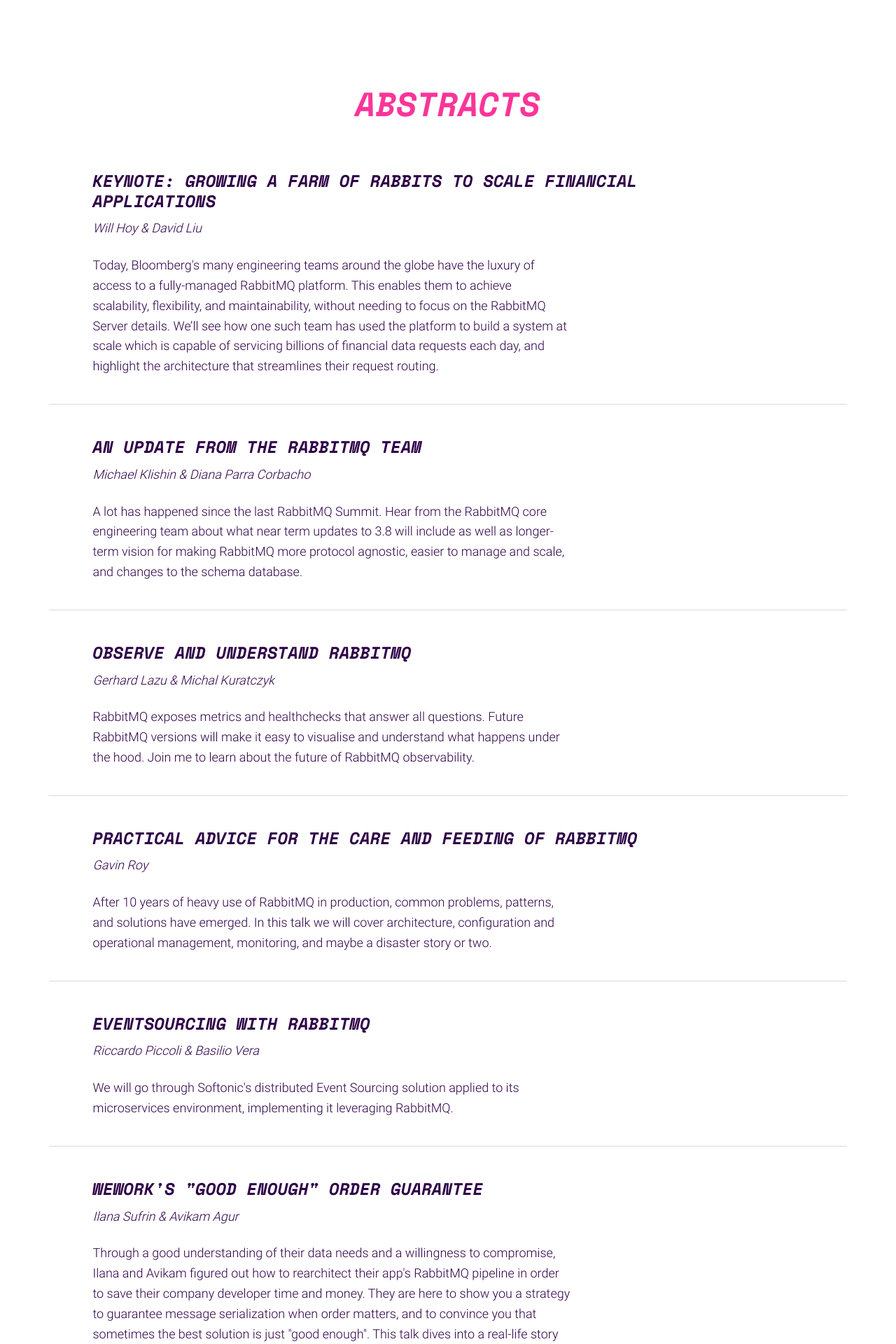
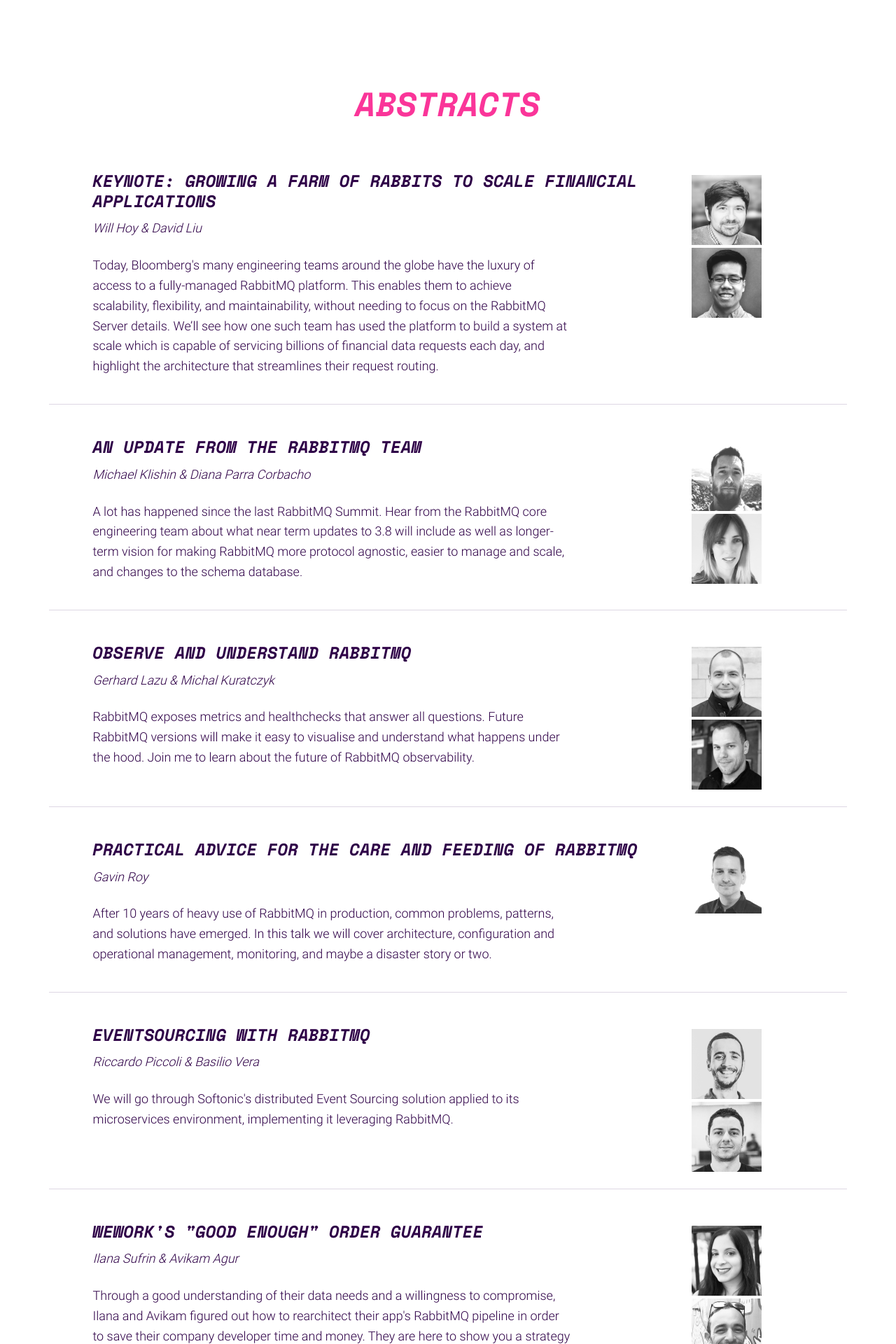
Before and after one commit to isabella232/rabbitmq-summit-1, a Jekyll site: the page built from index.html, in a window 1280 px wide. Shown: the part 2932-4852 px from the top of the page at 70% size. Built offline with Jekyll 4.4.1, drawn with Linux system fonts in a browser that asks for light colours; nearby versions of some CDN libraries; comment, search, counter and statistics services are not loaded.

Commit message:
Adds speaker photos to schedule

```diff
--- a/index.html
+++ b/index.html
@@ -224,22 +224,12 @@ footer-logo: /img/logo-pink.png
             {% endif %}
           </div>
         </div>
-        {% if activity.img %}
         <div class="col-12 col-md-2 order-2 order-sm-3 mb-2">
           <img src="/img/speakers/{{ activity.speaker | replace: "ä", "a" | replace: " ", "-" | downcase }}.jpg" alt="{{ activity.speaker }}" class="speaker-profile mr-1 mt-1" />
           {% if activity.co-speaker %}
             <img src="/img/speakers/{{ activity.co-speaker | replace: "ä", "a" | replace: " ", "-" | downcase }}.jpg" alt="{{ activity.co-speaker }}" class="speaker-profile mr-1 mt-1" />
           {% endif %}
         </div>
-        {% else %}
-        <div class="col-12 col-md-2 order-2 order-sm-3">
-          <div class="row">
-            <div class="schedule-speaker mb-3">
-              &nbsp;
-            </div>
-          </div>
-        </div>
-        {% endif %}
       </div>
       {% endfor %}
     </div>
```
